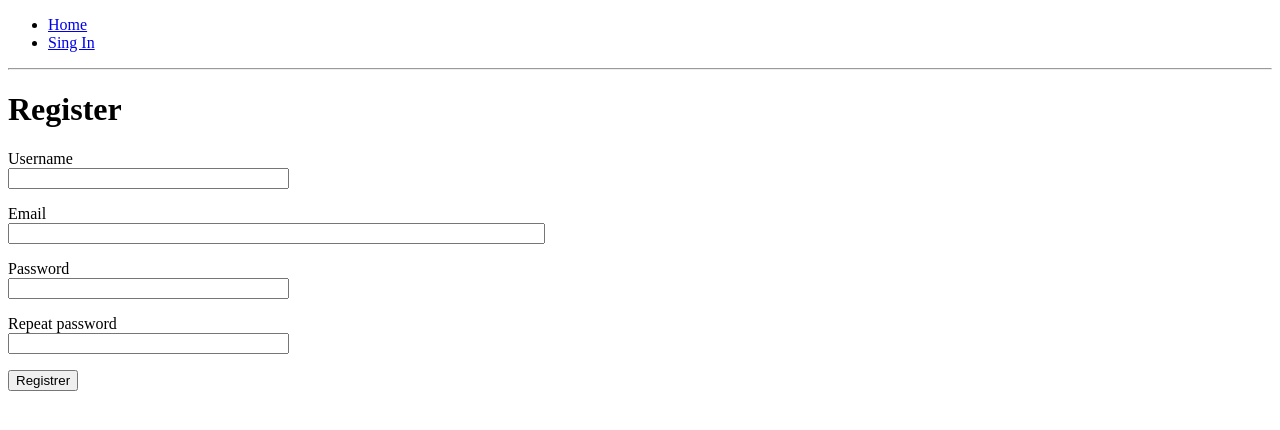
After one commit to elstds/flask_learn, a Flask app: page /register in a window 1280 px wide. The commit adds this page. Shown: the top 430 px of the page. Run offline with Flask 3, Linux system fonts and the light colour scheme.

Commit message:
User forms updated

```diff
--- a/app/__init__.py
+++ b/app/__init__.py
@@ -2,10 +2,13 @@ from flask import Flask
 from config import Config
 from flask_sqlalchemy import SQLAlchemy
 from flask_migrate import Migrate
+from flask_login import LoginManager
 
 app = Flask(__name__)
 app.config.from_object(Config)
 db = SQLAlchemy(app)
 migrate = Migrate(app, db)
+login = LoginManager(app)
+login.login_view = 'login'
 
 from app import routes, models
--- a/app/forms.py
+++ b/app/forms.py
@@ -1,9 +1,29 @@
 from flask_wtf import FlaskForm
 from wtforms import StringField, PasswordField, SubmitField, BooleanField
-from wtforms.validators import DataRequired
+from wtforms.validators import DataRequired, ValidationError, Email, EqualTo
+import sqlalchemy as sa
+from app import db
+from app.models import User
 
 class LoginForm(FlaskForm):
     username = StringField('Username', validators=[DataRequired()])
     password = PasswordField('Password', validators=[DataRequired()])
     remember_me = BooleanField('Remember me')
     submit = SubmitField('Sing In')
+
+class RegistrationForm(FlaskForm):
+    username = StringField('Username', validators=[DataRequired()])
+    email = StringField('Email', validators=[DataRequired(), Email()])
+    password = PasswordField('Password', validators=[DataRequired()])
+    password2 = PasswordField('Repeat password', validators=[DataRequired(), EqualTo('password')])
+    submit = SubmitField('Registrer')
+
+    def validate_username(self, username):
+        user = db.session.scalar(sa.select(User).where(User.username == username.data))
+        if user is not None:
+            raise ValidationError('Please use a different username.')
+
+    def validate_email(self, email):
+        user = db.session.scalar(sa.select(User).where(User.email == email.data))
+        if user is not None:
+            raise ValidationError('Please use a different email.')
--- a/app/routes.py
+++ b/app/routes.py
@@ -1,13 +1,16 @@
-from flask import render_template, flash, redirect, url_for
-from app import app
-from app.forms import LoginForm
+from flask import render_template, flash, redirect, url_for, request
+from flask_login.utils import login_required
+from app import app, db
+from app.forms import LoginForm, RegistrationForm
+from flask_login import current_user, login_user, logout_user
+import sqlalchemy as sa
+from app.models import User
+from urllib.parse import urlsplit
 
 @app.route('/')
 @app.route('/index')
+@login_required
 def index():
-    user = {
-        'username': 'exy'
-    }
     posts = [
         {
             'author': {'username': 'Jhon'},
@@ -18,12 +21,44 @@ def index():
             'body': 'The Avengers movie was so cool!'
         }
     ]
-    return render_template('index.html', user=user, posts=posts)
+    return render_template('index.html', title='Home Page', posts=posts)
 
 @app.route('/login', methods=['GET', 'POST'])
 def login():
+    if current_user.is_authenticated:
+        return redirect(url_for('index'))
     form = LoginForm()
     if form.validate_on_submit():
-        flash('Login requested for user {}, remember_me {}'.format(form.username.data, form.remember_me.data))
+        user = db.session.scalar(
+            sa.select(User).where(User.username == form.username.data)
+        )
+        if user is None or not user.check_password(form.password.data):
+            flash('Invalid username or password')
+            return redirect(url_for('login'))
+        login_user(user, remember=form.remember_me.data)
+        next_page = request.args.get('next')
+        if not next_page or urlsplit(next_page).netloc != '':
+            next_page = url_for('index')
+        return redirect(next_page)
+    return render_template('login.html', title='Sing In', form=form)
+
+
+@app.route('/logout')
+def logout():
+    logout_user()
+    return redirect(url_for('index'))
+
+
+@app.route('/register', methods=['GET', 'POST'])
+def register():
+    if current_user.is_authenticated:
         return redirect(url_for('index'))
-    return render_template('login.html', title='Sing In', form=form)
+    form = RegistrationForm()
+    if form.validate_on_submit():
+        user = User(username=form.username.data, email=form.email.data)
+        user.set_password(form.password.data)
+        db.session.add(user)
+        db.session.commit()
+        flash('Congratulations, you are now a registered user!')
+        return redirect(url_for('login'))
+    return render_template('register.html', title='Register', form=form)
--- a/app/templates/base.html
+++ b/app/templates/base.html
@@ -15,7 +15,11 @@
                         <a href="{{ url_for('index') }}">Home</a>
                     </li>
                     <li>
+                        {% if current_user.is_anonymous %}
                         <a href="{{ url_for('login') }}">Sing In</a>
+                        {% else %}
+                        <a href="{{ url_for('logout') }}">Exit</a>
+                        {% endif %}
                     </li>
                 </ul>
             </nav>
--- a/app/templates/index.html
+++ b/app/templates/index.html
@@ -1,5 +1,5 @@
 {% extends "base.html" %} {% block content %}
-<h1>Hello, {{ user.username }}</h1>
+<h1>Hello, {{ current_user.username }}</h1>
 {% for post in posts %}
 <div>
     <p>{{ post.author.username }} says <b>{{ post.body }}</b></p>
--- a/app/templates/login.html
+++ b/app/templates/login.html
@@ -19,4 +19,5 @@
     <p>{{ form.remember_me() }} {{ form.remember_me.label }}</p>
     <p>{{ form.submit() }}</p>
 </form>
+<p>New User? <a href="{{ url_for('register') }}">Click to Register!</a></p>
 {% endblock %}
--- /dev/null
+++ b/app/templates/register.html
@@ -0,0 +1,35 @@
+{% extends "base.html" %} {% block content %}
+<h1>Register</h1>
+<form action="" method="post">
+    {{ form.hidden_tag() }}
+    <p>
+        {{ form.username.label }}<br />
+        {{ form.username(size=32) }}<br />
+        {% for error in form.username.errors %}
+        <span style="color: red">[{{ error }}]</span>
+        {% endfor %}
+    </p>
+    <p>
+        {{ form.email.label }}<br />
+        {{ form.email(size=64) }}<br />
+        {% for error in form.email.errors %}
+        <span style="color: red">[{{ error }}]</span>
+        {% endfor %}
+    </p>
+    <p>
+        {{ form.password.label }}<br />
+        {{ form.password(size=32) }}<br />
+        {% for error in form.password.errors %}
+        <span style="color: red">[{{ error }}]</span>
+        {% endfor %}
+    </p>
+    <p>
+        {{ form.password2.label }}<br />
+        {{ form.password2(size=32) }}<br />
+        {% for error in form.password2.errors %}
+        <span style="color: red">[{{ error }}]</span>
+        {% endfor %}
+    </p>
+    <p>{{ form.submit() }}</p>
+</form>
+{% endblock %}
```
Also changed, not shown: app/models.py (+14 -2 lines), requirements.txt (+7 -0 lines), app.db.
